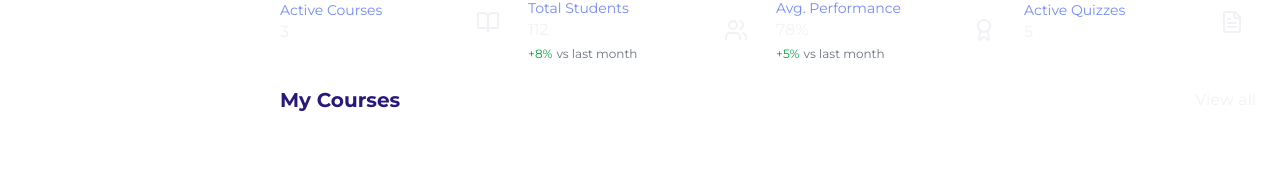
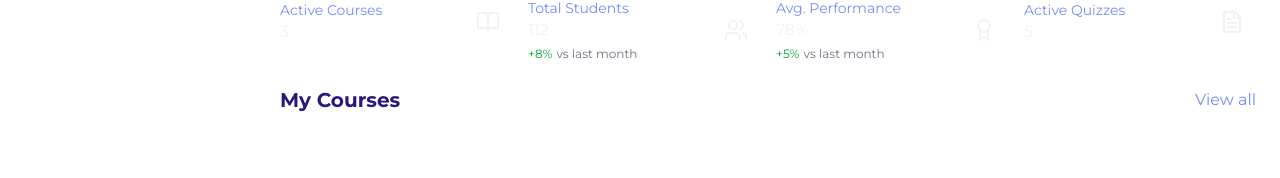
Before and after one commit to ankitku3101/e-learn-platform, a Next.js app: page /faculty in a window 1280 px wide. Shown: the part 194-372 px from the top of the page. Built offline with nearby package versions, Linux system fonts and the light colour scheme.

Commit message:
changes in global.css and restored the changes

```diff
--- a/app/globals.css
+++ b/app/globals.css
@@ -16,7 +16,7 @@ p {
   color: #758BFD;
 }
 
-:root {
+ :root {
   --radius: 0.625rem;
   --background: oklch(1 0 0);
   --foreground: oklch(0.145 0 0);
@@ -123,7 +123,7 @@ p {
   --color-sidebar-ring: var(--sidebar-ring);
 }
 
-@layer base {
+ @layer base {
   * {
     @apply border-border outline-ring/50;
   }
--- a/pages/faculty/Dashboard.tsx
+++ b/pages/faculty/Dashboard.tsx
@@ -184,7 +184,7 @@ export default function FacultyDashboard() {
           <div className="flex justify-between items-center mb-4">
             <h2 className="text-xl font-bold">My Courses</h2>
             <button
-              className="text-elearn-secondary hover:text-elearn-primary transition-colors"
+              className="text-[#758BFD] hover:text-elearn-primary transition-colors"
               onClick={() => router.push("/faculty/courses")}
             >
               View all
```
Also changed, not shown: components/ui/sidebar.tsx (renamed from components/ui/slidebar.tsx).
